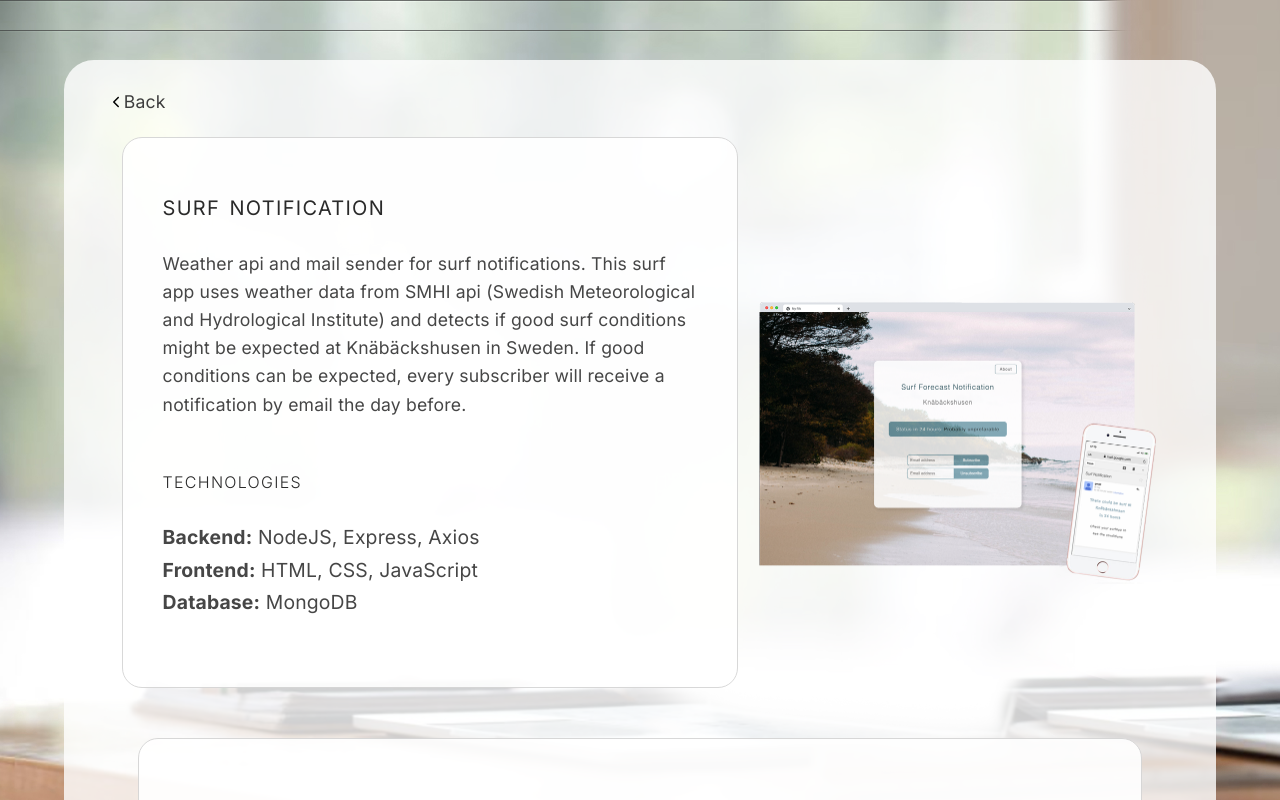
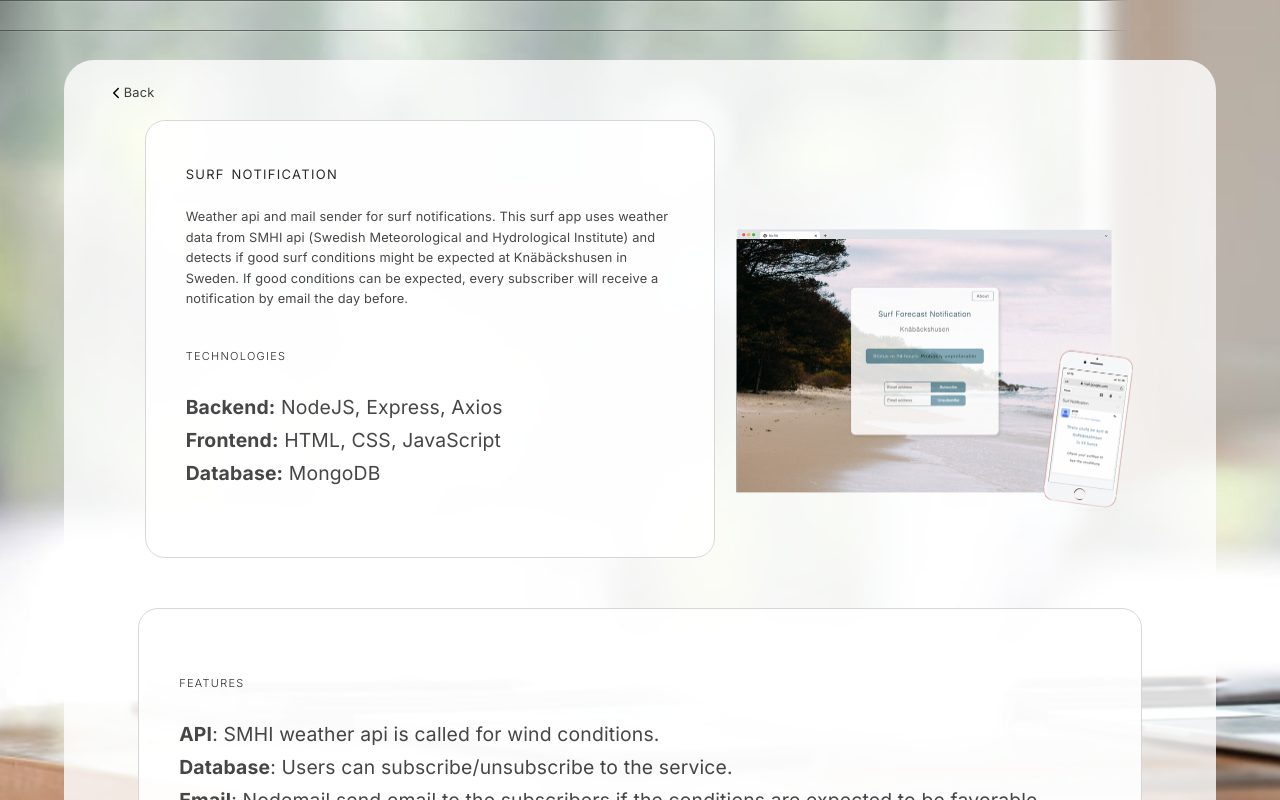
Before and after one commit to bycaroline/React_DeveloperPortfolio, a React (Create React App) app: page /SurfNotification in a window 1280 px wide. Shown: the top 800 px of the page. Built offline with nearby package versions, Linux system fonts and the light colour scheme; a web font is replaced by a local one.

Commit message:
Update styles.module.css

```diff
--- a/src/css/styles.module.css
+++ b/src/css/styles.module.css
@@ -4,7 +4,7 @@
 /* Typography */
 h1 {
     font-family: 'Oooh Baby', cursive;
-    font-size: 2.2em;
+    font-size: 1.8em;
     color: rgb(32, 32, 32);
     font-weight: 400;
     letter-spacing: 0.08rem;
@@ -13,7 +13,7 @@ h1 {
 
 h2 {
     font-family: 'Inter';
-    font-size: 1.5em;
+    font-size: 1.4em;
     color: rgb(32, 32, 32);
     margin-top: 30px;
     margin-bottom: 10px;
@@ -26,7 +26,7 @@ h2 {
 h3 {
     font-weight: 400;
     font-family: 'Inter';
-    font-size: 1.8em;
+    font-size: 1.2em;
     color: rgb(32, 32, 32);
     margin-bottom: 10px;
     letter-spacing: 0.08rem;
@@ -37,7 +37,7 @@ h3 {
 h4 {
     font-weight: 300;
     font-family: 'Inter';
-    font-size: 1.4em;
+    font-size: 1em;
     color: rgb(32, 32, 32);
     margin-bottom: 10px;
     letter-spacing: 0.08rem;
@@ -48,7 +48,7 @@ h4 {
 p {
     font-family: 'Inter', sans-serif;
     letter-spacing: 0.01rem;
-    font-size: 1.1em;
+    font-size: 0.8em;
     color: rgb(61, 61, 61);
     line-height: 1.6em;
 }
@@ -268,7 +268,7 @@ button {
     display: flex;
     flex-direction: row;
     margin-top: 2px;
-    width:90%;
+    width:86%;
 }
 
 .ProjectPageWrapperTopSection {
```
